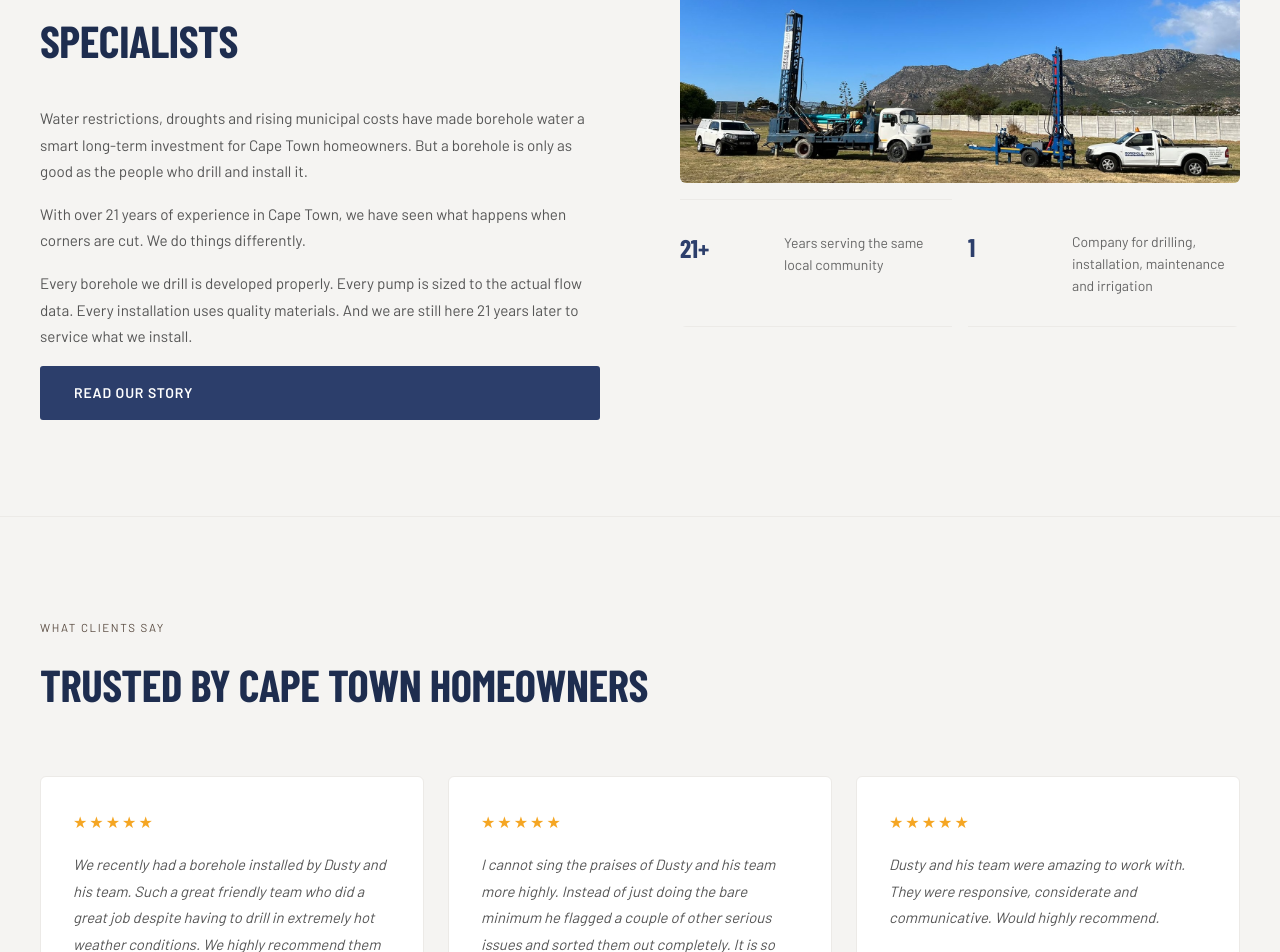
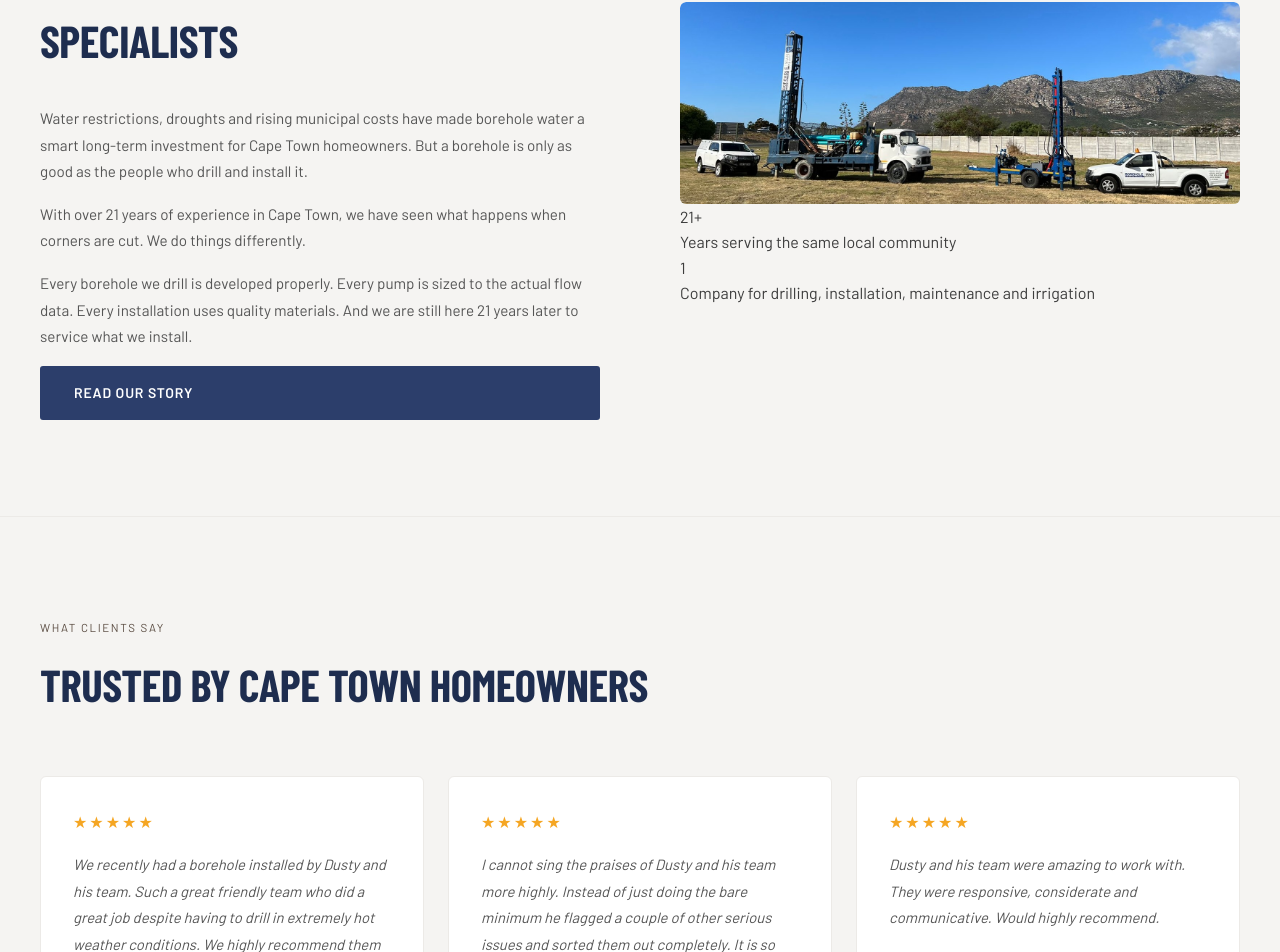
Before and after one commit to BoreholeMan/my-website, a React (Vite) app: page / in a window 1280 px wide. Shown: the part 2020-2972 px from the top of the page. Built offline with nearby package versions, Linux system fonts and the light colour scheme; a web font is replaced by a local one.

Commit message:
Update Home.jsx

```diff
--- a/src/pages/Home.jsx
+++ b/src/pages/Home.jsx
@@ -118,16 +118,16 @@ export default function Home() {
             <p>Every borehole we drill is developed properly. Every pump is sized to the actual flow data. Every installation uses quality materials. And we are still here 21 years later to service what we install.</p>
             <Link to="/about" className={styles.ctaPrimary}>Read Our Story</Link>
           </div>
-         <div className={styles.whyImage}>
+        <div className={styles.whyImage}>
             <img src="/Image7.jpg" alt="Borehole Man drilling rigs and vehicles" />
-            <div className={styles.whyImageStats}>
-              <div className={styles.whyStat}>
-                <div className={styles.whyStatNum}>21+</div>
-                <div className={styles.whyStatLabel}>Years serving the same local community</div>
+            <div className={styles.whyImageOverlay}>
+              <div className={styles.whyOverlayStat}>
+                <div className={styles.whyOverlayNum}>21+</div>
+                <div className={styles.whyOverlayLabel}>Years serving the same local community</div>
               </div>
-              <div className={styles.whyStat}>
-                <div className={styles.whyStatNum}>1</div>
-                <div className={styles.whyStatLabel}>Company for drilling, installation, maintenance and irrigation</div>
+              <div className={styles.whyOverlayStat}>
+                <div className={styles.whyOverlayNum}>1</div>
+                <div className={styles.whyOverlayLabel}>Company for drilling, installation, maintenance and irrigation</div>
               </div>
             </div>
           </div>
```
